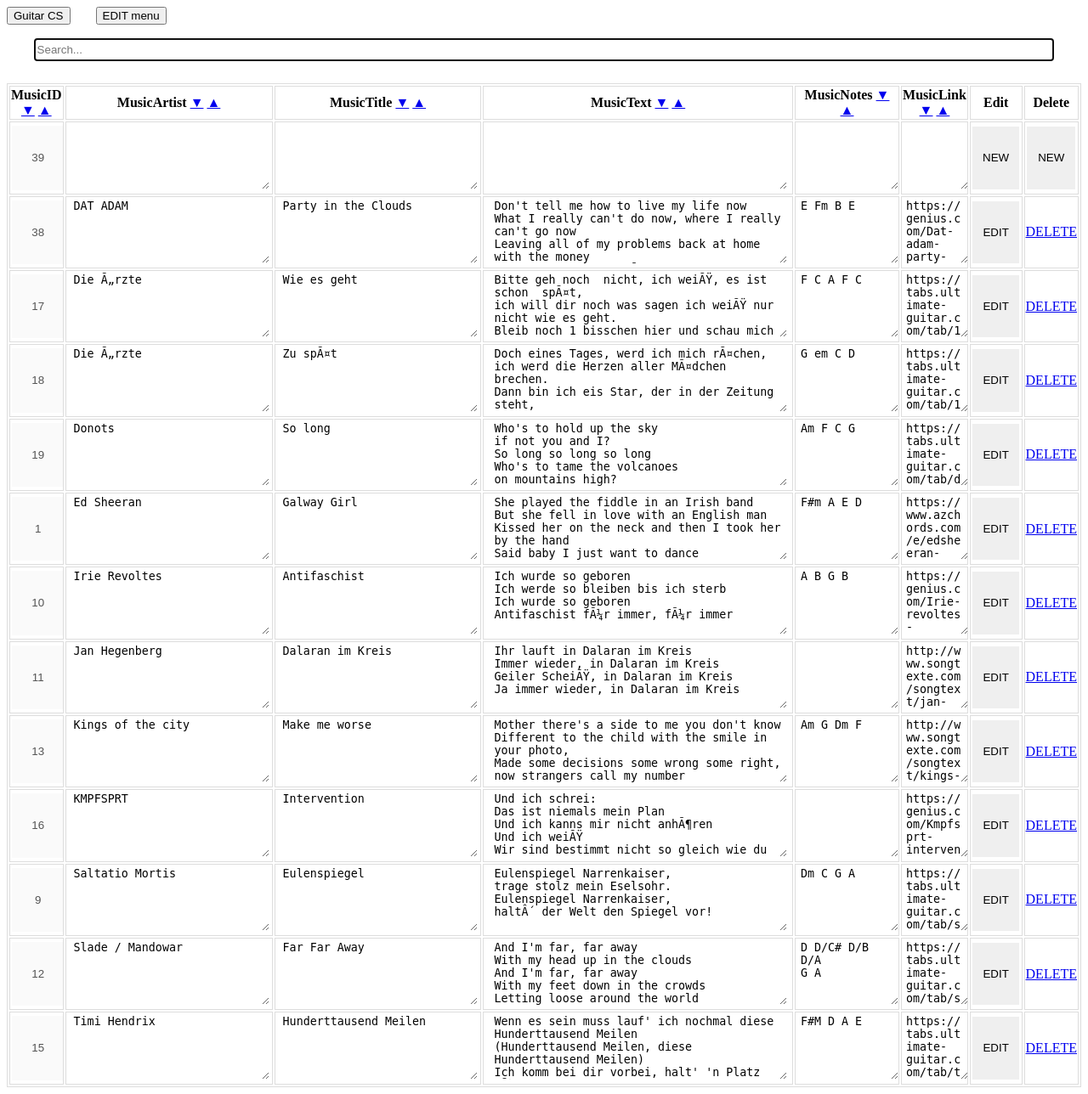
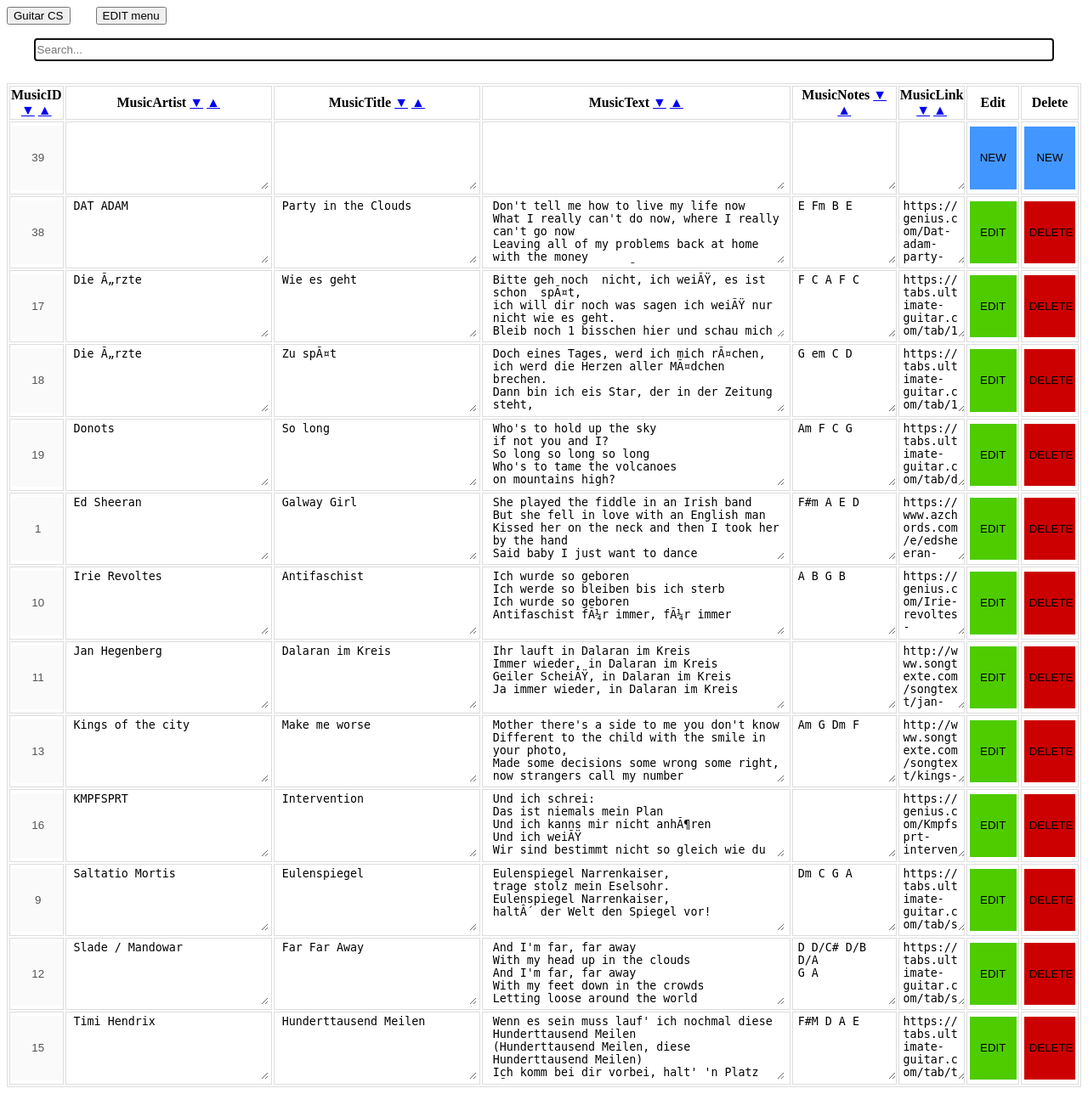
Before and after one commit to ADarkHero/Music-Chord-Manager, a PHP site: page / in a window 1280 px wide. Shown: the whole page at 85% size. Run offline with PHP 8.4, Linux system fonts and the light colour scheme; data comes from the database, SQL or seed files in the repository.

Commit message:
Berlin timezone, new button styles

```diff
--- a/css/main.css
+++ b/css/main.css
@@ -44,9 +44,18 @@ textarea{
 
 
 
-.tabledelete{
-    text-align: center;
+.tablenew input{
+    background-color: #4296FF;
 }
+
+.tableedit input{
+    background-color: #4ECC00;
+}
+
+.tabledelete input{
+    background-color: #CC0000;
+}
+
 
 .idtextarea{
     resize: none;
--- a/inc/display.php
+++ b/inc/display.php
@@ -50,8 +50,8 @@
                                         generateRow($pdo, $table_name, null, $tables[$i]);
                                         echo '</td>';
 				}
-				echo '<td class="tableeditnew"><input type="submit" name="new" value="NEW"></button></td>';
-				echo '<td class="tabledelete"><input type="submit" name="new" value="NEW"></button></td>';
+				echo '<td class="tablenew"><input type="submit" name="new" value="NEW"></button></td>';
+				echo '<td class="tablenew"><input type="submit" name="new" value="NEW"></button></td>';
 			echo "</tr>";
 		echo "</form>";
 	}
@@ -67,8 +67,8 @@
                                                 generateRow($pdo, $table_name, $row[$i], $tables[$i]);
 						echo '</td>';
 					}
-					echo '<td class="tableeditnew"><input type="submit" name="edit" value="EDIT"></button></td>';
-					echo '<td class="tabledelete"><a href="#" onclick="confirmDeletion('.$row[0].')">DELETE</a></td>';
+					echo '<td class="tableedit"><input type="submit" name="edit" value="EDIT"></input></td>';
+					echo '<td class="tabledelete"><a href="#" onclick="confirmDeletion('.$row[0].')"><input type="button" value="DELETE"></input></a></td>';
 				echo "</tr>";
 			echo "</form>";
 		}
@@ -105,6 +105,7 @@
                 else if ($containsdate !== false){
                     echo '<input type="datetime-local"  name="'.$column.'" value="';
                     if($row === null){
+                        date_default_timezone_set('Europe/Berlin');
                         echo date('Y-m-d\TH:i');
                     }
                     else {
```
